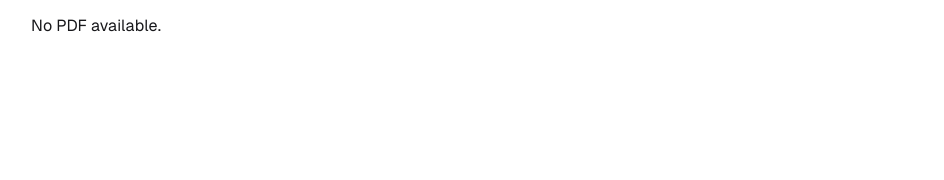
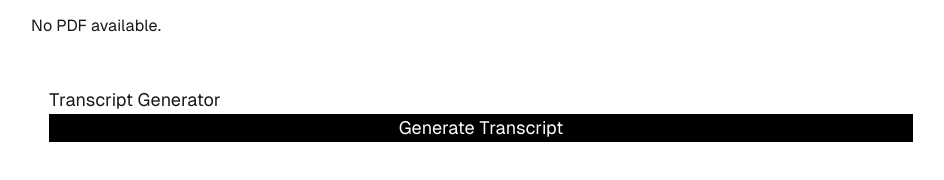
Before and after one commit to Basil070104/teach.me, a Next.js app in the folder teach.me-web/: page /1 in a window 1280 px wide. Shown: the part 668-848 px from the top of the page, without its empty margins (159-1103 px from the left). Built offline with nearby package versions, Linux system fonts and the light colour scheme; no server answers; the database is empty.

Commit message:
server testing and implementation

```diff
--- a/teach.me-web/src/app/[id]/page.tsx
+++ b/teach.me-web/src/app/[id]/page.tsx
@@ -6,7 +6,7 @@ import { ref, get } from 'firebase/database'
 import { useParams } from 'next/navigation'
 import Image from "next/image"
 import { AspectRatio } from "@/components/ui/aspect-ratio"
-import TranscriptGenerator from '../transcript';
+import TranscriptGenerator from '../../components/ui/transcript';
 
 interface FileData {
   url: string
@@ -81,6 +81,8 @@ export default function FilePage() {
             <p>No PDF available.</p>
           )}
         </section>
+
+        <TranscriptGenerator />
       </main>
 
       <footer>
--- a/teach.me-web/src/app/page.tsx
+++ b/teach.me-web/src/app/page.tsx
@@ -11,6 +11,7 @@ import { Label } from "@/components/ui/label"
 import { Tabs, TabsContent, TabsList, TabsTrigger } from "@/components/ui/tabs"
 import { AlertCircle, FileText } from "lucide-react"
 import { Alert, AlertDescription, AlertTitle } from "@/components/ui/alert"
+
 
 export default function Home() {
   const router = useRouter()
--- a/teach.me-web/src/app/transcript.tsx
+++ b/teach.me-web/src/components/ui/transcript.tsx
@@ -5,7 +5,7 @@ import { Loader2 } from 'lucide-react';
 import { SYSTEM_ENTRYPOINTS } from 'next/dist/shared/lib/constants';
 
 // API configuration
-const API_BASE_URL = 'http://localhost:5000';
+const API_BASE_URL = 'http://127.0.0.1:5000/';
 
 const TranscriptGenerator = () => {
   const [loading, setLoading] = useState(false);
```
